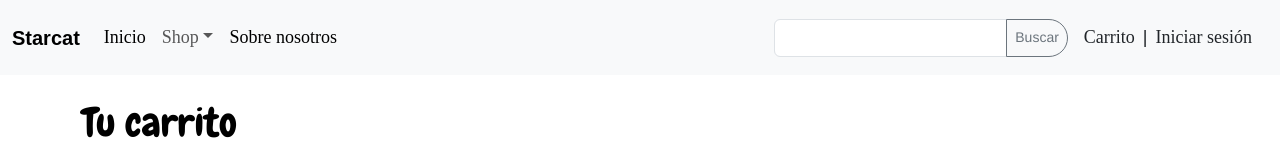
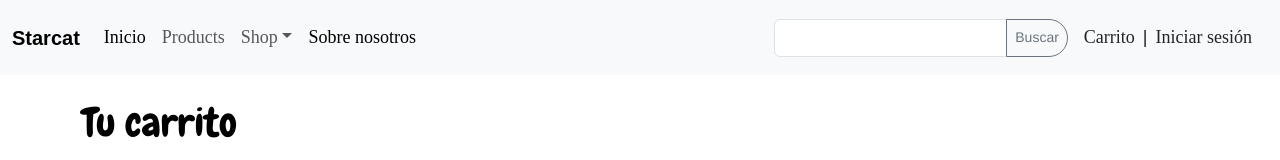
Before and after one commit to Ignacio-C-Garcia/StarCats, a React (Vite) app: page /cart in a window 1280 px wide. Shown: the top 160 px of the page. Built offline with nearby package versions, Linux system fonts and the light colour scheme; a web font is replaced by a local one.

Commit message:
href products added to home and navbar

```diff
--- a/src/components/NavBar.jsx
+++ b/src/components/NavBar.jsx
@@ -26,11 +26,11 @@ function NavBar() {
                 Inicio
               </a>
             </li>
-            {/* <li className="nav-item">
-              <a className="nav-link" href="/contact">
-                Contact
+            <li className="nav-item">
+              <a className="nav-link" href="/products">
+                Products
               </a>
-            </li> */}
+            </li>
 
             <li>
               <DropDown info={{ name: "Shop" }}></DropDown>
--- a/src/pages/Home.jsx
+++ b/src/pages/Home.jsx
@@ -63,7 +63,9 @@ function Home() {
             <button className={styles.btnLeft}>
               <i className="bi bi-arrow-right"></i>
             </button>
-            <button className={styles.btnRight}>Ver el menú</button>
+            <button className={styles.btnRight} href="/products">
+              Ver el menú
+            </button>
           </div>
         </div>
       </header>
```
